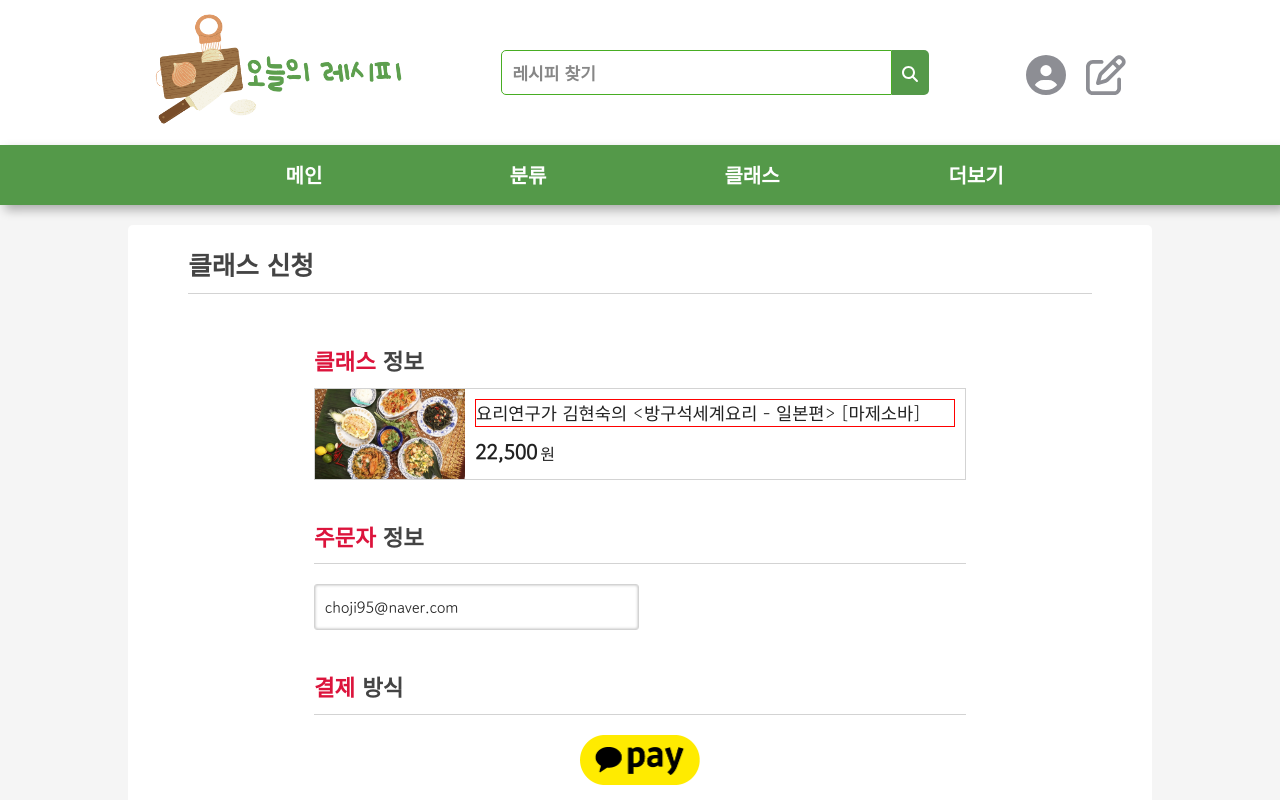
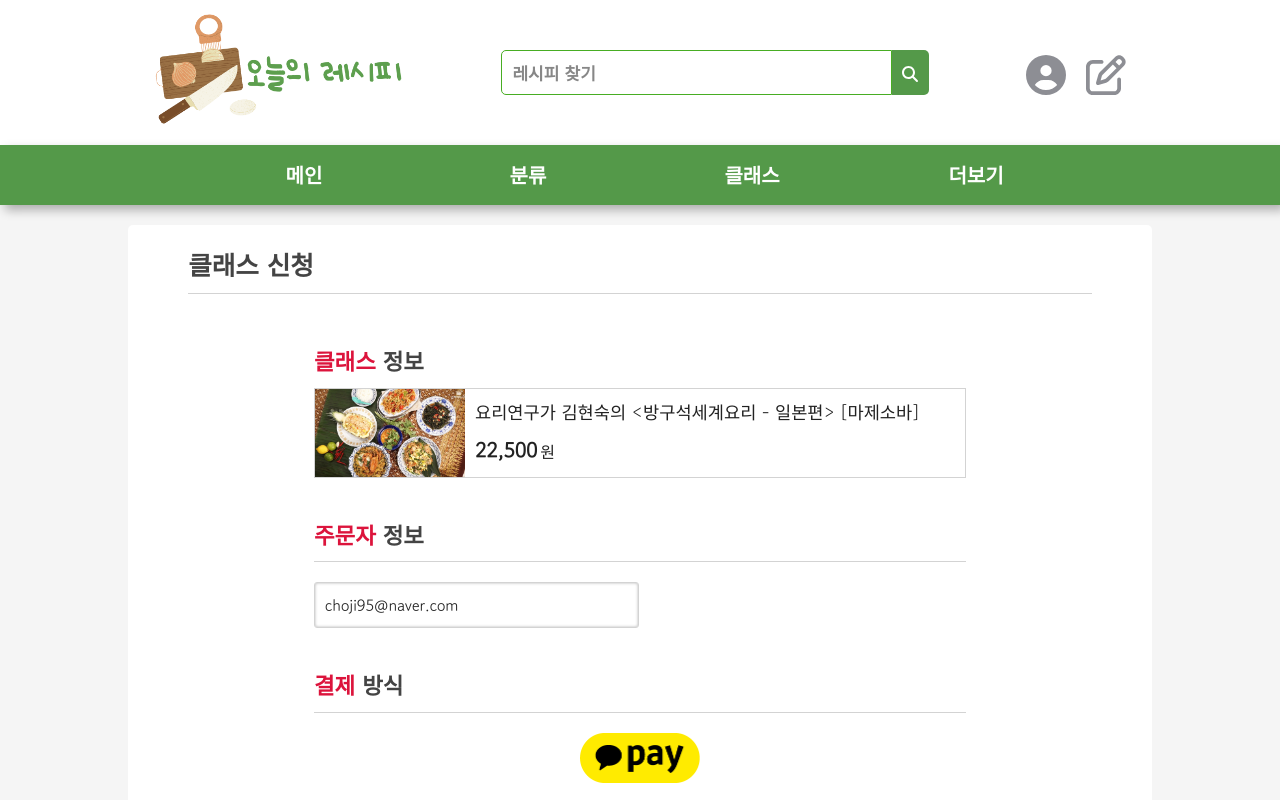
Before and after one commit to dbstjs95/recipe-site-project, a React (Create React App) app in the folder client/: page /classes/1/pay in a window 1280 px wide. Shown: the top 800 px of the page. Built offline with nearby package versions, Linux system fonts and the light colour scheme; a web font is replaced by a local one.

Commit message:
Update PurchasePage.js

```diff
--- a/client/src/page/PurchasePage.js
+++ b/client/src/page/PurchasePage.js
@@ -50,10 +50,18 @@ const Container = styled.div`
       font-size: 1.3rem;
     }
   }
+  @media screen and (max-width: 380px) {
+    h1 {
+      text-align: center;
+    }
+  }
 `;
 
 const InnerContainer = styled.ul`
   margin: 50px 0;
+  @media screen and (max-width: 700px) {
+    margin: 30px 0 50px;
+  }
   li {
     &:not(:last-child) {
       margin-bottom: 40px;
@@ -93,7 +101,6 @@ const InnerContainer = styled.ul`
             font-size: 1.1rem;
             margin-bottom: 10px;
             word-break: break-all;
-            border: 1px solid red;
           }
           span {
             display: flex;
```
